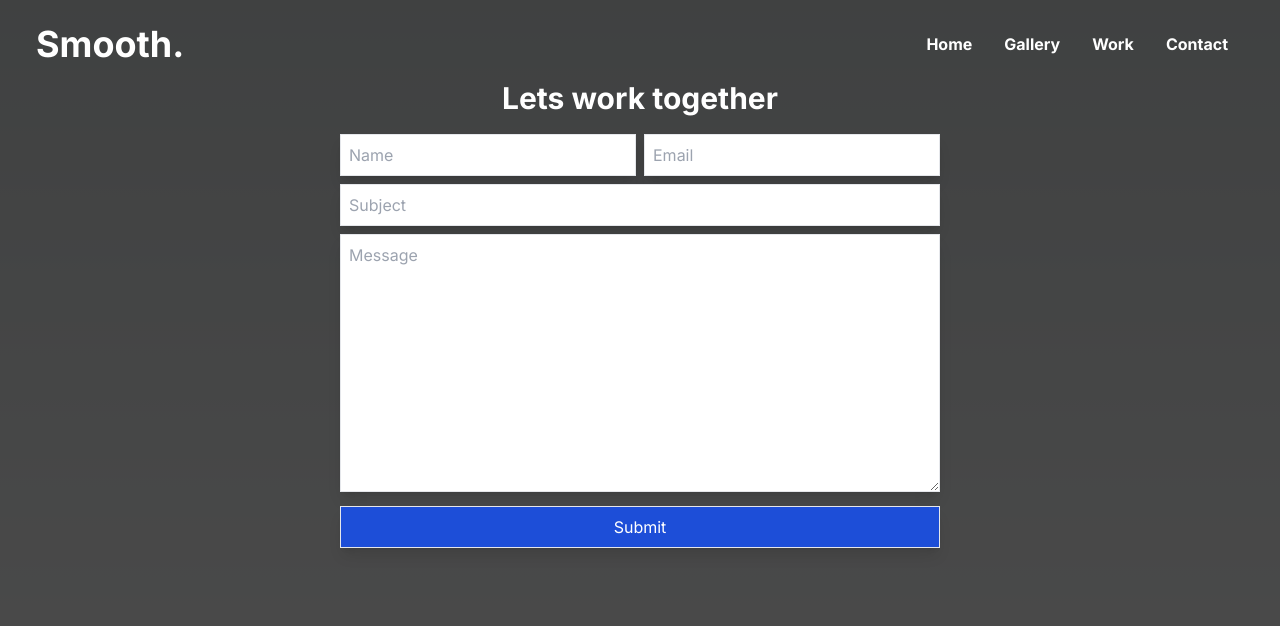
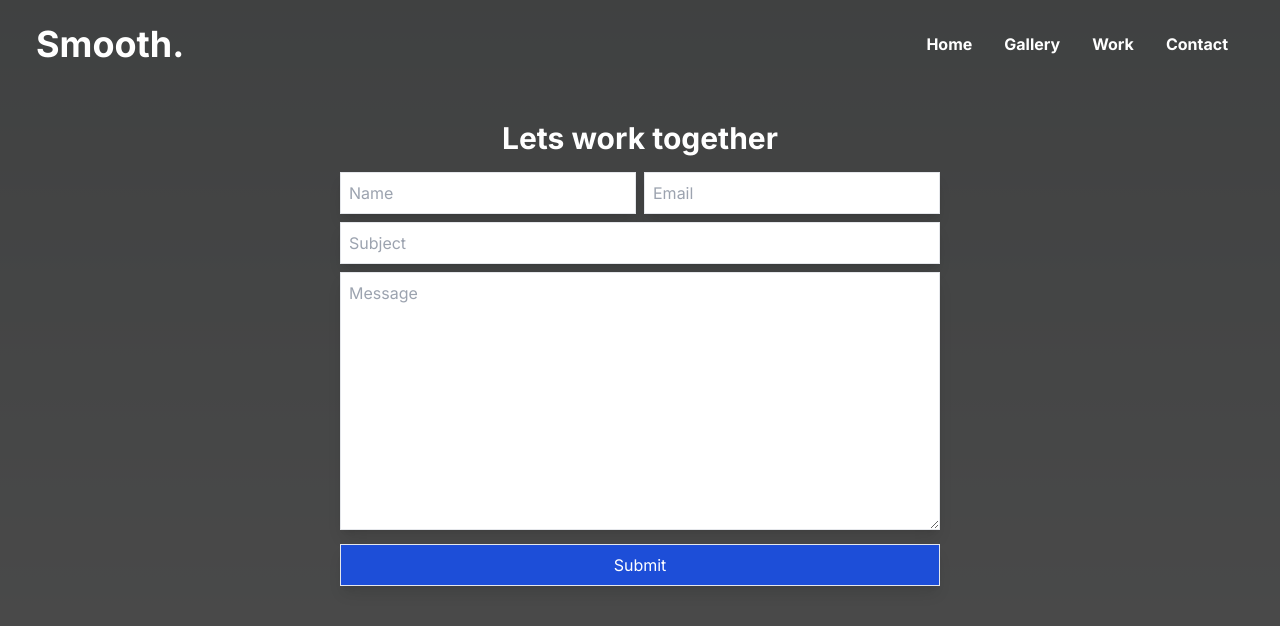
Before and after one commit to yeabtsega45/Smooth-Pictures, a Next.js app: page /contact in a window 1280 px wide. Shown: the top 626 px of the page. Built offline with nearby package versions, Linux system fonts and the light colour scheme.

Commit message:
styling the app

```diff
--- a/app/contact/page.js
+++ b/app/contact/page.js
@@ -2,7 +2,7 @@ export default function Contact() {
   return (
     <div
       id="contact"
-      className="flex flex-col justify-center items-center m-auto bg-black/70 h-screen pt-[80px]"
+      className="flex flex-col justify-center items-center m-auto bg-black/70 h-screen pt-[120px]"
     >
       <h1 className="text-3xl font-bold text-center">Lets work together</h1>
       <form className="md:max-w-[600px] max-w-[350px] h-[90%] m-auto">
--- a/app/work/page.js
+++ b/app/work/page.js
@@ -4,8 +4,8 @@ export default function Work() {
   return (
     <div id="work" className="text-center bg-black/70 h-screen py-14">
       <h1 className="font-bold text-3xl p-4 mt-3">Travel Photos</h1>
-      <div className="grid grid-rows-none md:grid-cols-5 p-4 gap-4">
-        <div className="md:w-[90%] md:h-[90%] w-[80%] h-[80%] col-span-2 md:col-span-3 row-span-2">
+      <div className="grid grid-rows-none md:grid-cols-5 p-4 gap-4 w-[90%] h-[90%] m-auto">
+        <div className="w-[100%] h-[100%] col-span-2 md:col-span-3 row-span-2">
           <Image
             src="https://images.unsplash.com/photo-1506905925346-21bda4d32df4?ixlib=rb-1.2.1&ixid=MnwxMjA3fDB8MHxwaG90by1wYWdlfHx8fGVufDB8fHx8&auto=format&fit=crop&w=2340&q=80"
             alt="/"
```
